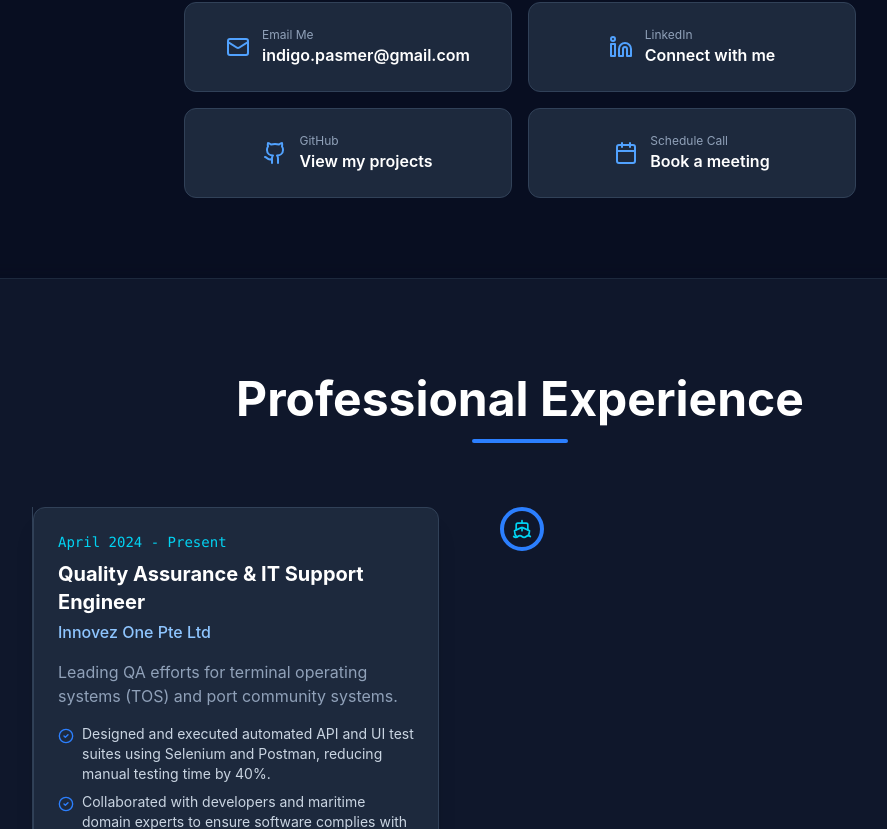
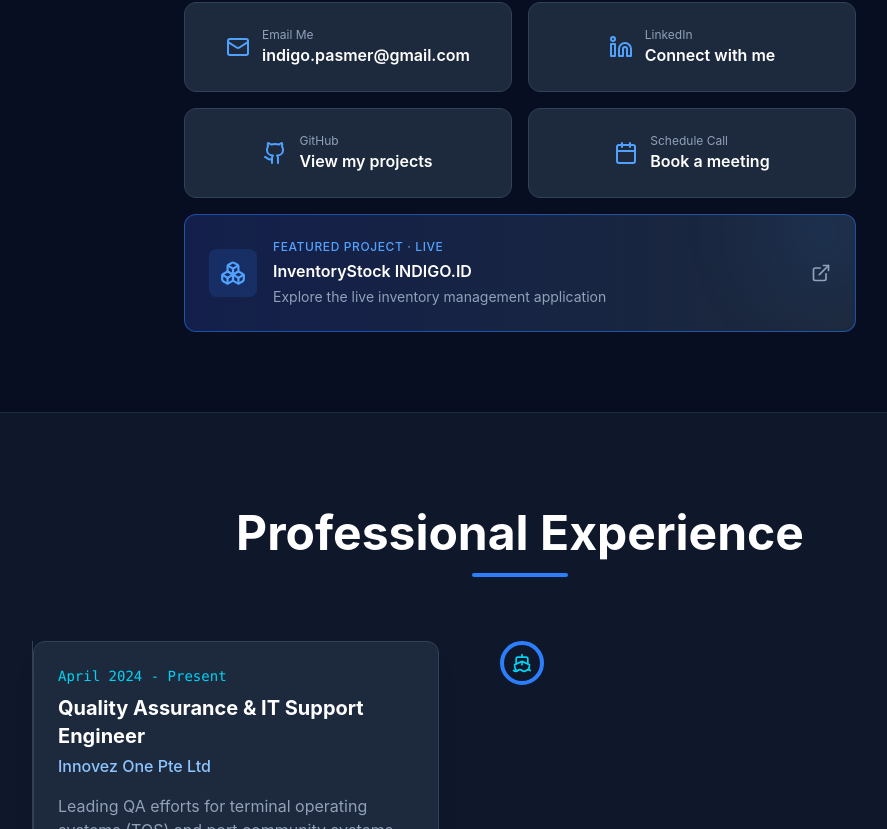
Before and after one commit to indigo402/Portofolio-Web, a React (Vite) app: page / in a window 1280 px wide. Shown: the part 1011-1840 px from the top of the page, without its empty margins (120-1007 px from the left). Built offline with nearby package versions, Linux system fonts and the light colour scheme.

Commit message:
Adding one project card.

```diff
--- a/src/app/components/Contact.tsx
+++ b/src/app/components/Contact.tsx
@@ -1,5 +1,5 @@
 import { motion } from "motion/react";
-import { Mail, Linkedin, Github, Calendar } from "lucide-react";
+import { Mail, Linkedin, Github, Calendar, Boxes, ExternalLink } from "lucide-react";
 
 export function Contact() {
   return (
@@ -82,6 +82,36 @@ export function Contact() {
               <p className="text-white font-semibold group-hover:text-blue-300 transition-colors">Book a meeting</p>
             </div>
           </a>
+
+          {/* Featured project */}
+          <a
+            href="https://indigo-id-inventory.onrender.com/login"
+            target="_blank"
+            rel="noopener noreferrer"
+            aria-label="Open the InventoryStock INDIGO.ID live project"
+            className="group relative flex items-center gap-4 overflow-hidden rounded-xl border border-blue-500/50 bg-gradient-to-r from-blue-950/80 to-slate-800 p-6 transition-all hover:-translate-y-0.5 hover:border-blue-400 hover:shadow-lg hover:shadow-blue-500/10 md:col-span-2"
+          >
+            <div className="absolute -right-8 -top-12 h-32 w-32 rounded-full bg-blue-500/10 blur-2xl transition-colors group-hover:bg-blue-400/20" />
+            <div className="relative flex h-12 w-12 shrink-0 items-center justify-center rounded-lg bg-blue-500/15 text-blue-400 transition-colors group-hover:bg-blue-500/25 group-hover:text-blue-300">
+              <Boxes size={26} />
+            </div>
+            <div className="relative min-w-0 flex-1 text-left">
+              <p className="mb-1 text-xs font-medium uppercase tracking-wider text-blue-400">
+                Featured Project · Live
+              </p>
+              <p className="font-semibold text-white transition-colors group-hover:text-blue-300">
+                InventoryStock INDIGO.ID
+              </p>
+              <p className="mt-1 text-sm text-slate-400">
+                Explore the live inventory management application
+              </p>
+            </div>
+            <ExternalLink
+              size={20}
+              aria-hidden="true"
+              className="relative shrink-0 text-slate-400 transition-all group-hover:-translate-y-0.5 group-hover:translate-x-0.5 group-hover:text-blue-300"
+            />
+          </a>
         </motion.div>
       </div>
     </section>
```
